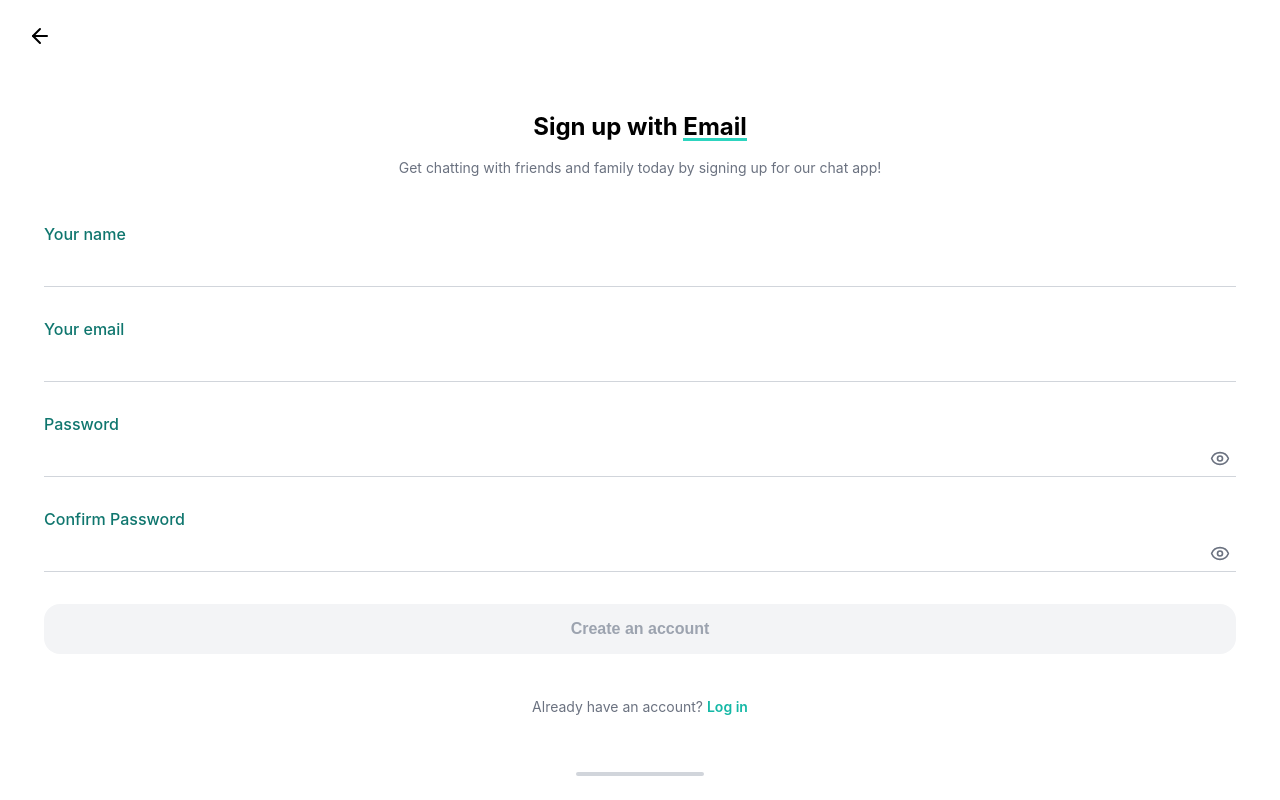
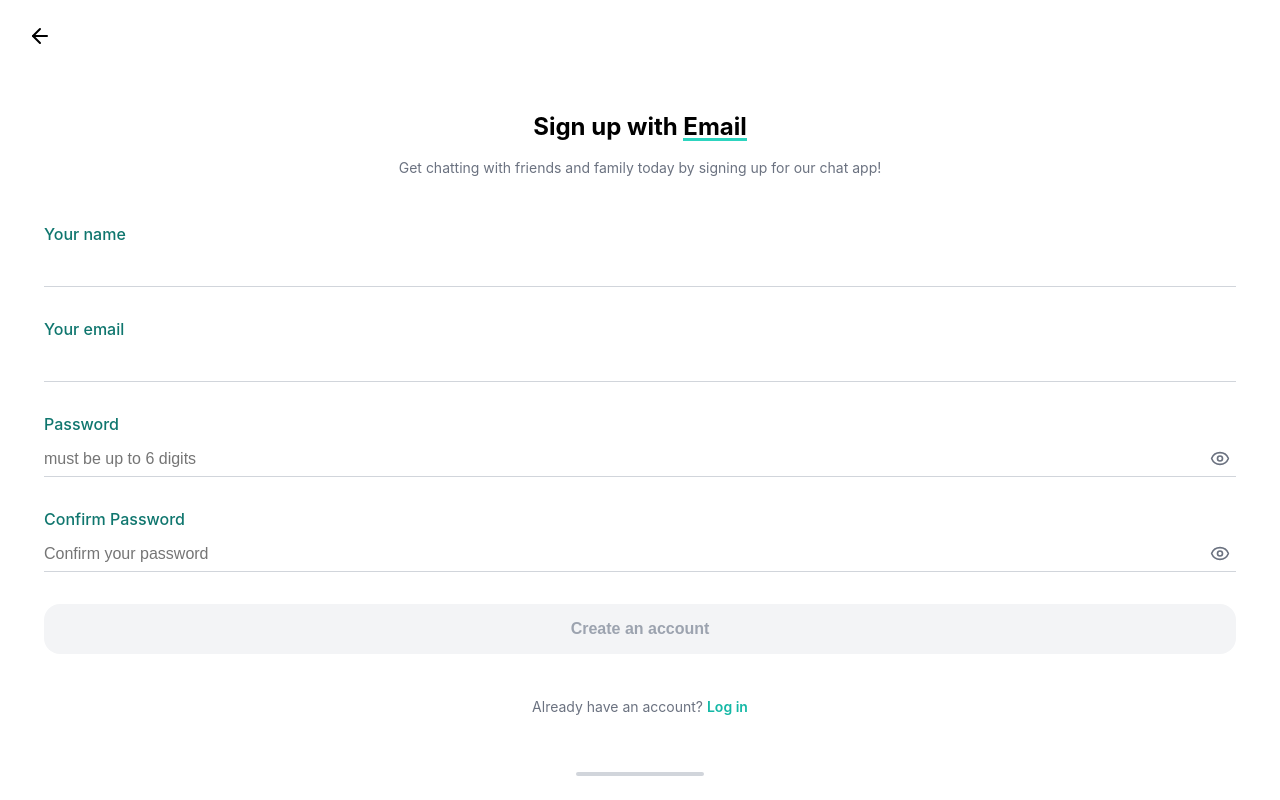
Before and after one commit to Ali1972101/QAchatbox, a React (Vite) app: page /signup in a window 1280 px wide. Built offline with nearby package versions, Linux system fonts and the light colour scheme; no server answers.

Commit message:
Fix login flow

```diff
--- a/src/Pages/Signup.jsx
+++ b/src/Pages/Signup.jsx
@@ -135,6 +135,7 @@ export default function SignUp() {
             <input
               type={showPassword ? "text" : "password"}
               name="password"
+              placeholder="must be up to 6 digits"
               value={password}
               onChange={(e) => setPassword(e.target.value)}
               required
@@ -156,6 +157,7 @@ export default function SignUp() {
             <input
               type={showConfirmPassword ? "text" : "password"}
               name="confirmPassword"
+              placeholder="Confirm your password"
               value={confirmPassword}
               onChange={(e) => setConfirmPassword(e.target.value)}
               required
```
